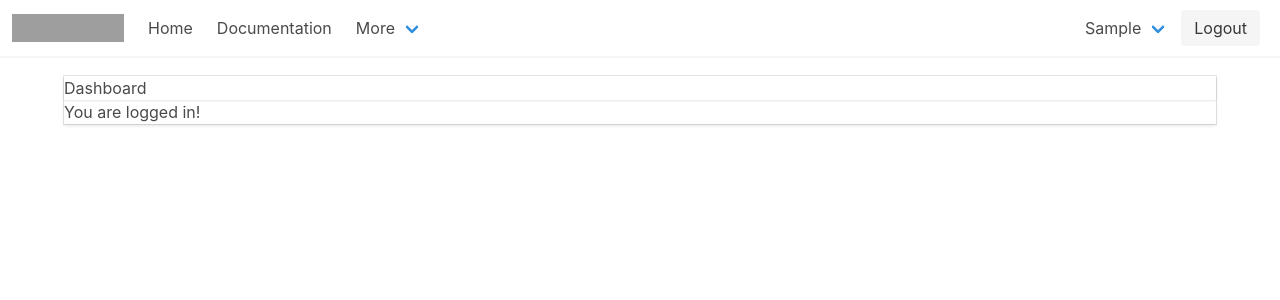
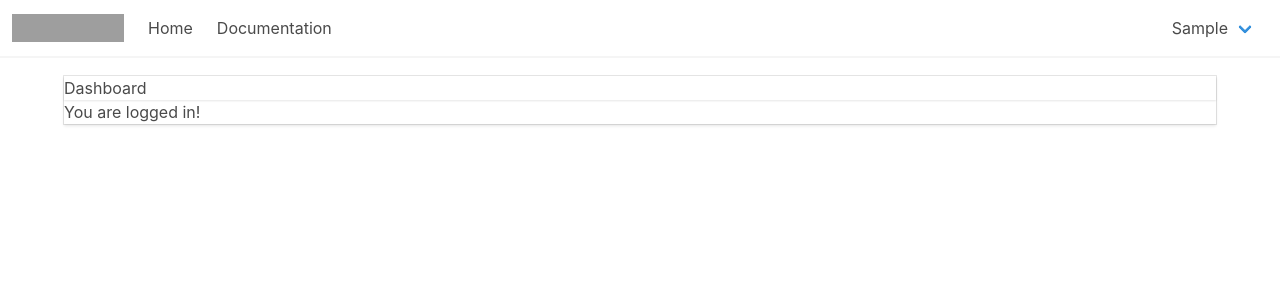
Before and after one commit to nagisa-ito/transporter, a Laravel app: page /home in a window 1280 px wide. Shown: the top 300 px of the page. Run offline with Laravel 8, Linux system fonts and the light colour scheme; the visitor is signed in with stand-in values (Sample User, id 1); parts of the project's set-up code (start-up, migrations or seed data) failed here and were passed over; grey boxes are pictures that could not be loaded.

Commit message:
TP-174 不要なルーティング削除、ヘッダーレイアウト変更

```diff
--- a/server/resources/views/layouts/app.blade.php
+++ b/server/resources/views/layouts/app.blade.php
@@ -41,16 +41,6 @@
                 <div class="navbar-start">
                     <a class="navbar-item" href="{{ url('/') }}">Home</a>
                     <a class="navbar-item">Documentation</a>
-                    <div class="navbar-item has-dropdown is-hoverable">
-                        <a class="navbar-link">More</a>
-                        <div class="navbar-dropdown">
-                            <a class="navbar-item">About</a>
-                            <a class="navbar-item">Jobs</a>
-                            <a class="navbar-item">Contact</a>
-                            <hr class="navbar-divider">
-                            <a class="navbar-item">Report an issue</a>
-                        </div>
-                    </div>
                 </div>
                 <div class="navbar-end">
 
@@ -59,22 +49,19 @@
                     @auth
                     <div class="navbar-item has-dropdown is-hoverable">
                         <a class="navbar-link">{{ Auth::user()->first_name }}</a>
-                        <div class="navbar-dropdown">
-                            <a class="navbar-item">About</a>
-                            <a class="navbar-item">Jobs</a>
-                            <a class="navbar-item">Contact</a>
+                        <div class="navbar-dropdown is-right">
+                            <a class="navbar-item">プロフィール設定</a>
+                            <a class="navbar-item">定期登録</a>
+                            <a class="navbar-item">区間登録</a>
                             <hr class="navbar-divider">
-                            <a class="navbar-item">Report an issue</a>
+                            <a class="navbar-item" href="{{ route('logout') }}"
+                                onclick="event.preventDefault(); document.getElementById('logout-form').submit();">
+                                {{ __('ログアウト') }}
+                            </a>
+                            <form id="logout-form" action="{{ route('logout') }}" method="POST" style="display: none;">
+                                @csrf
+                            </form>
                         </div>
-                    </div>
-                    <div class="buttons">
-                        <a class="button is-light" href="{{ route('logout') }}"
-                            onclick="event.preventDefault(); document.getElementById('logout-form').submit();">
-                            {{ __('Logout') }}
-                        </a>
-                        <form id="logout-form" action="{{ route('logout') }}" method="POST" style="display: none;">
-                            @csrf
-                        </form>
                     </div>
                     @else
                     <div class="buttons">
--- a/server/routes/web.php
+++ b/server/routes/web.php
@@ -18,12 +18,6 @@ Route::get('/', function () {
     return view('welcome');
 });
 
-Route::get('/login', 'UsersController@login');
-
 Auth::routes();
 
 Route::get('/home', 'HomeController@index')->name('home');
-
-Auth::routes();
-
-Route::get('/home', 'HomeController@index')->name('home');
```
